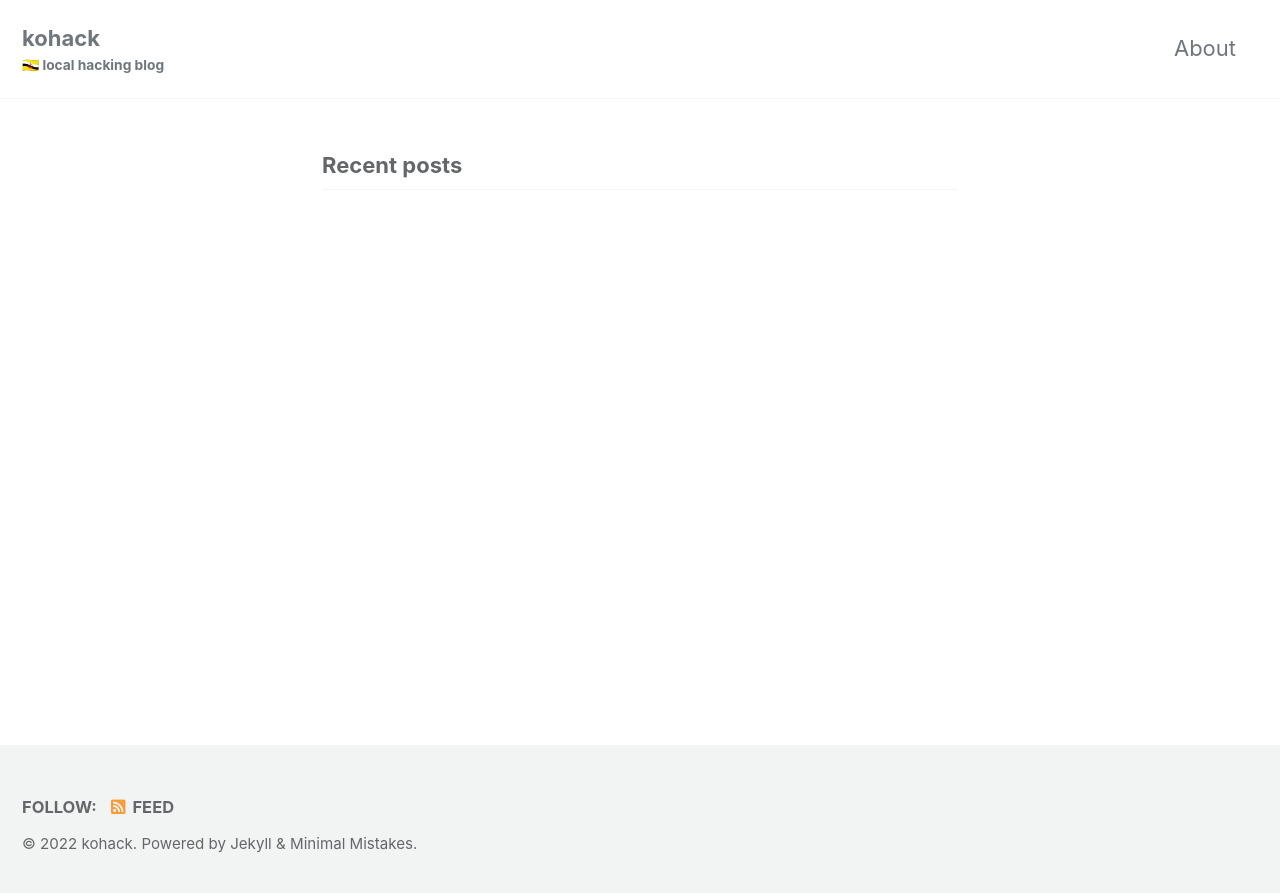
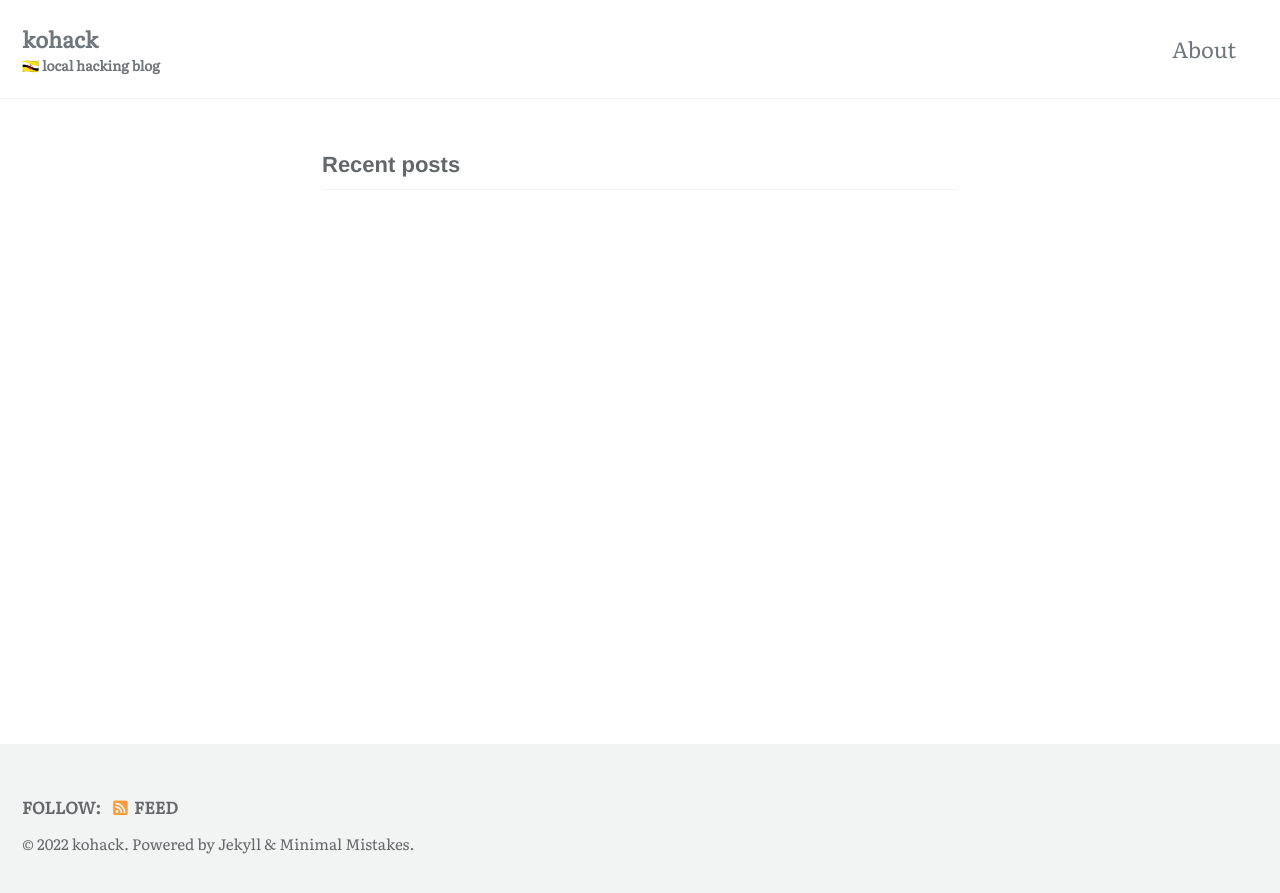
Before and after one commit to kohack/kohack.github.io, a Jekyll site: the page built from index.html, in a window 1280 px wide. Shown: the top 893 px of the page. Built offline with Jekyll 4.4.1, drawn with Linux system fonts in a browser that asks for light colours; cached includes are drawn as plain includes; the list of posts is cut into pages by our own code.

Commit message:
Change fonts for contents and headers
Content font now use the "Literata" face font, which I think closely
resembles Kindle's "Bookerly" font.

As for the headers, they're now set to use Helvetica.

```diff
--- a/_includes/head/custom.html
+++ b/_includes/head/custom.html
@@ -1,4 +1,6 @@
 <!-- start custom head snippets -->
+
+<link href="https://fonts.googleapis.com/css?family=Literata&display=swap" rel="stylesheet">
 
 <!-- insert favicons. use https://realfavicongenerator.net/ -->
 
--- a/_sass/minimal-mistakes/_variables.scss
+++ b/_sass/minimal-mistakes/_variables.scss
@@ -14,7 +14,7 @@ $indent-var: 1.3em !default;
 
 /* system typefaces */
 $serif: Georgia, Times, serif !default;
-$sans-serif: -apple-system, BlinkMacSystemFont, "Roboto", "Segoe UI",
+$sans-serif: "Literata", -apple-system, BlinkMacSystemFont, "Roboto", "Segoe UI",
   "Helvetica Neue", "Lucida Grande", Arial, sans-serif !default;
 $monospace: Monaco, Consolas, "Lucida Console", monospace !default;
 
@@ -30,7 +30,7 @@ $calisto: "Calisto MT", serif !default;
 $garamond: Garamond, serif !default;
 
 $global-font-family: $sans-serif !default;
-$header-font-family: $sans-serif !default;
+$header-font-family: $helvetica !default;
 $caption-font-family: $serif !default;
 
 /* type scale */
```
